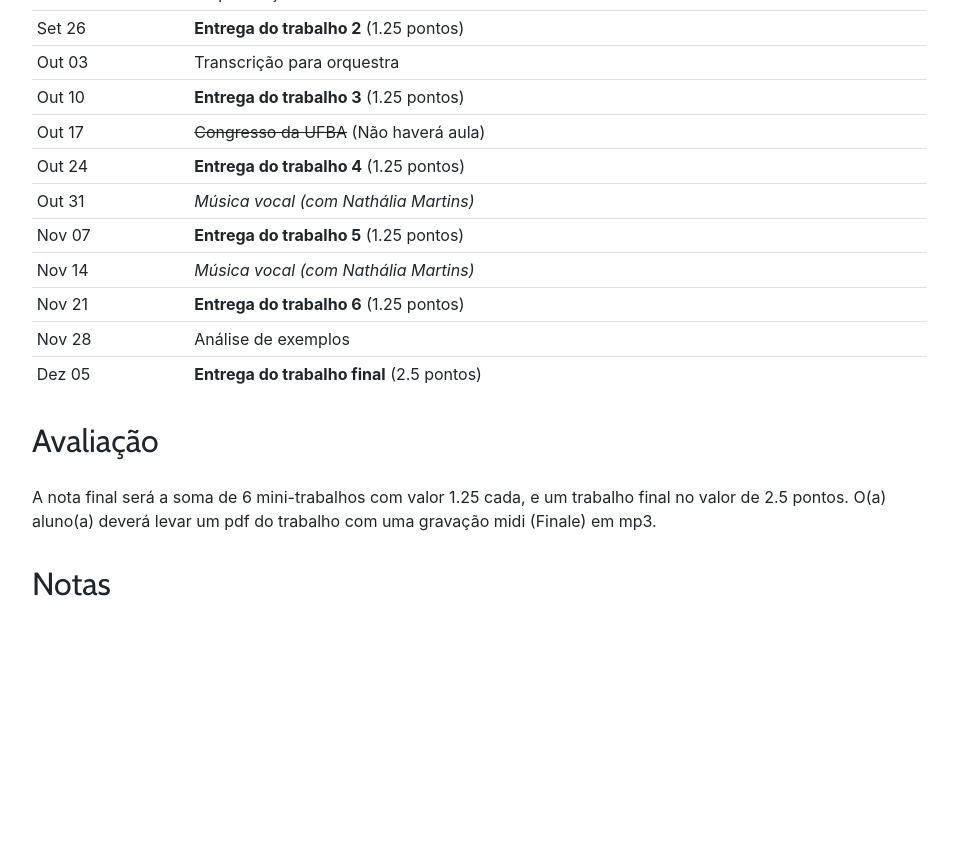
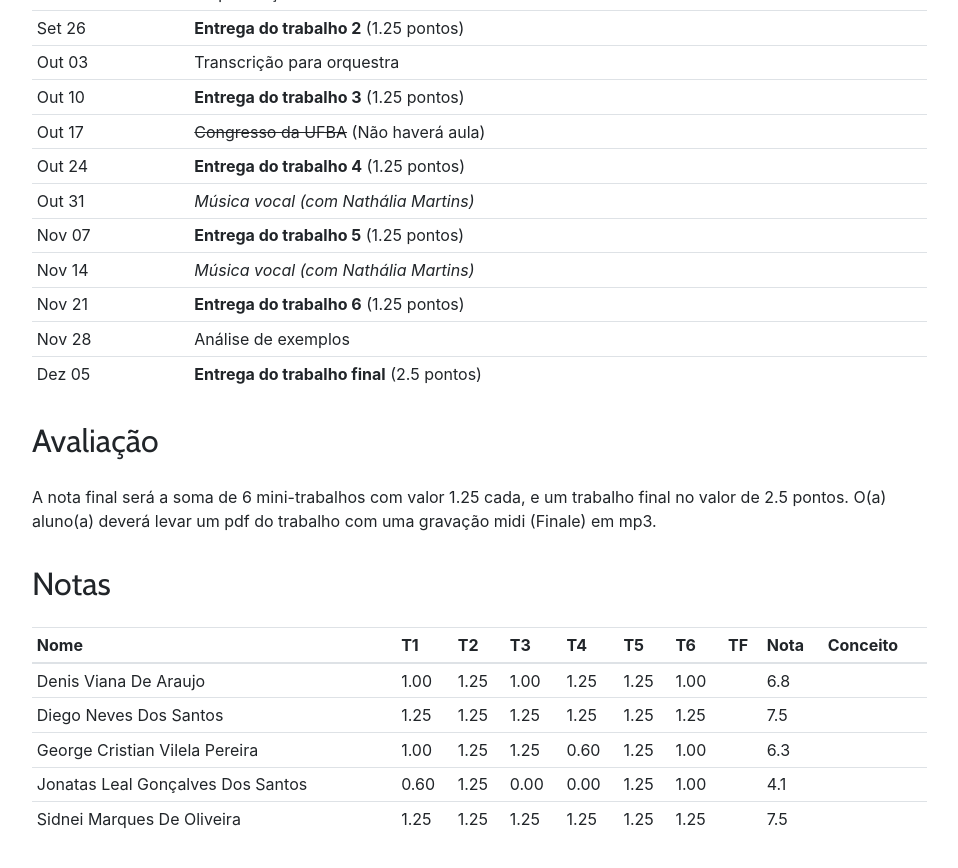
Before and after one commit to kroger/genosmus, a Jekyll site: the page built from _pedro/musa87.md, in a window 1280 px wide and 900 px high, scrolled down 1435 px. Shown: the top 868 px of the window, without its empty margins (68-1026 px from the left). Built offline with Jekyll 4.4.1, drawn with Linux system fonts in a browser that asks for light colours; before the commit the page ends 2118 px from its top, so only the background shows below that.

Commit message:
Atualiza notas dos alunos

```diff
--- a/_pedro/geradas/musa87.md
+++ b/_pedro/geradas/musa87.md
@@ -1 +1,8 @@
+| Nome                              | T1   | T2   | T3   | T4   | T5   | T6   | TF | Nota | Conceito |
+|-----------------------------------|------|------|------|------|------|------|----|------|----------|
+| Denis Viana De Araujo             | 1.00 | 1.25 | 1.00 | 1.25 | 1.25 | 1.00 |    | 6.8  |          |
+| Diego Neves Dos Santos            | 1.25 | 1.25 | 1.25 | 1.25 | 1.25 | 1.25 |    | 7.5  |          |
+| George Cristian Vilela Pereira    | 1.00 | 1.25 | 1.25 | 0.60 | 1.25 | 1.00 |    | 6.3  |          |
+| Jonatas Leal Gonçalves Dos Santos | 0.60 | 1.25 | 0.00 | 0.00 | 1.25 | 1.00 |    | 4.1  |          |
+| Sidnei Marques De Oliveira        | 1.25 | 1.25 | 1.25 | 1.25 | 1.25 | 1.25 |    | 7.5  |          |
 {: .table .table-sm }
```
Also changed, not shown: README.md (+1 -1 lines), _pedro/geradas/musb19.md (+5 -0 lines), _pedro/geradas/musb88.md (+5 -0 lines), 1 other file.
